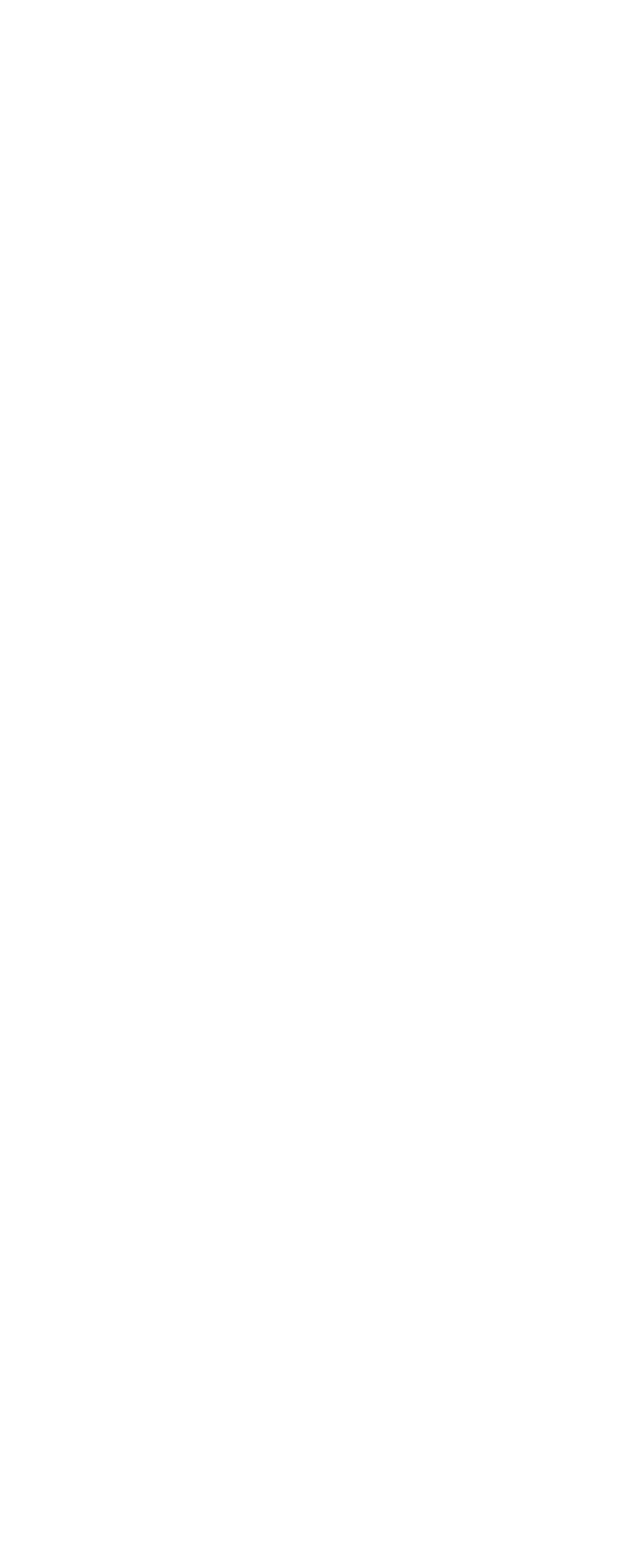
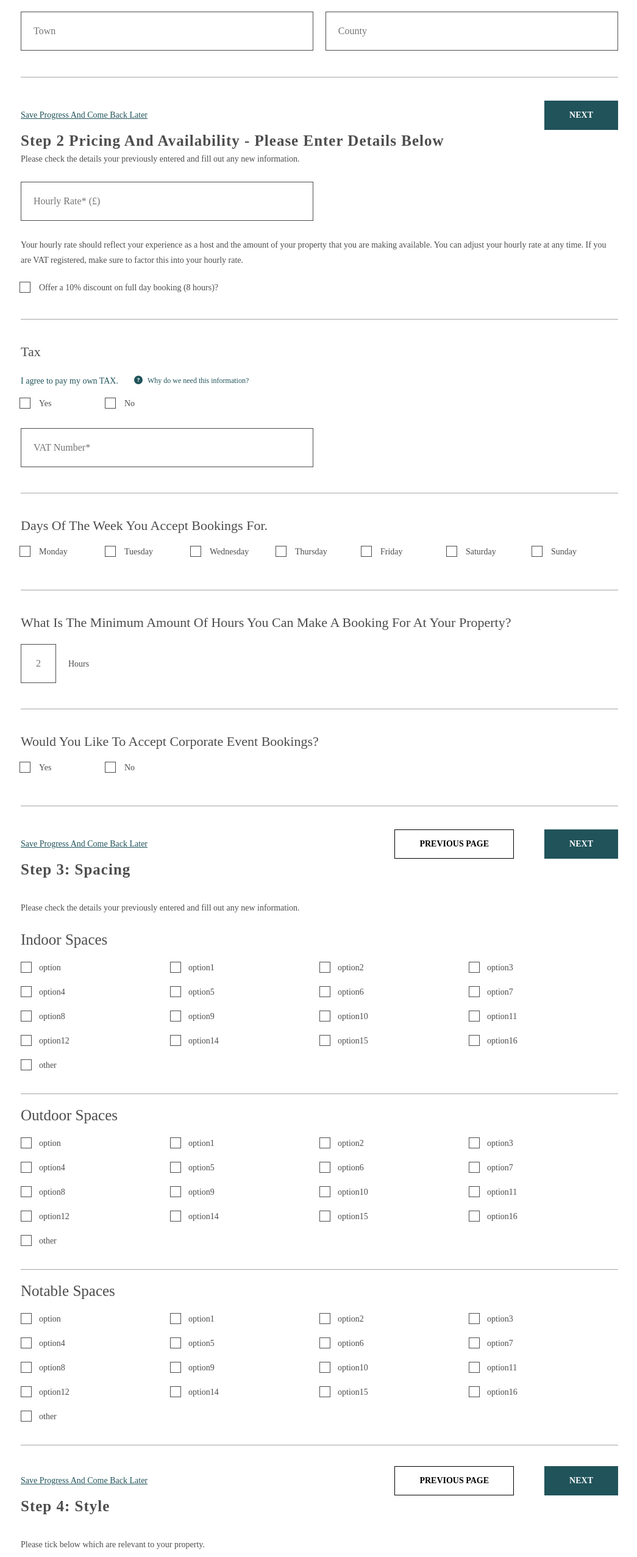
Before and after one commit to Sajjadbagwan/styled-home-studios, a Next.js app: page /confirm-property-details in a window 1280 px wide. Shown: the part 2053-4606 px from the top of the page at 61% size, without its empty margins (116-1161 px from the left). Before the commit the page ends 2016 px from the top, so only its background shows below. Built offline with nearby package versions, Linux system fonts and the light colour scheme; a web font is replaced by a local one.

Commit message:
minor fix

```diff
--- a/src/components/Design/ConfirmPropertyDetailsForm/confirmPropertyDetailsForm.js
+++ b/src/components/Design/ConfirmPropertyDetailsForm/confirmPropertyDetailsForm.js
@@ -108,10 +108,10 @@ function ConfirmPropertyDetailsForm() {
           </li>
         </ul>
         <form>
-          {/* <ConfirmPropertyDetailsStep1 />
+          <ConfirmPropertyDetailsStep1 />
           <ConfirmPropertyDetailsStep2 />
           <ConfirmPropertyDetailsStep3 />
-          <ConfirmPropertyDetailsStep4 />*/}
+          <ConfirmPropertyDetailsStep4 />
           <ConfirmPropertyDetailsStep5 />
         </form>
       </div>
```
